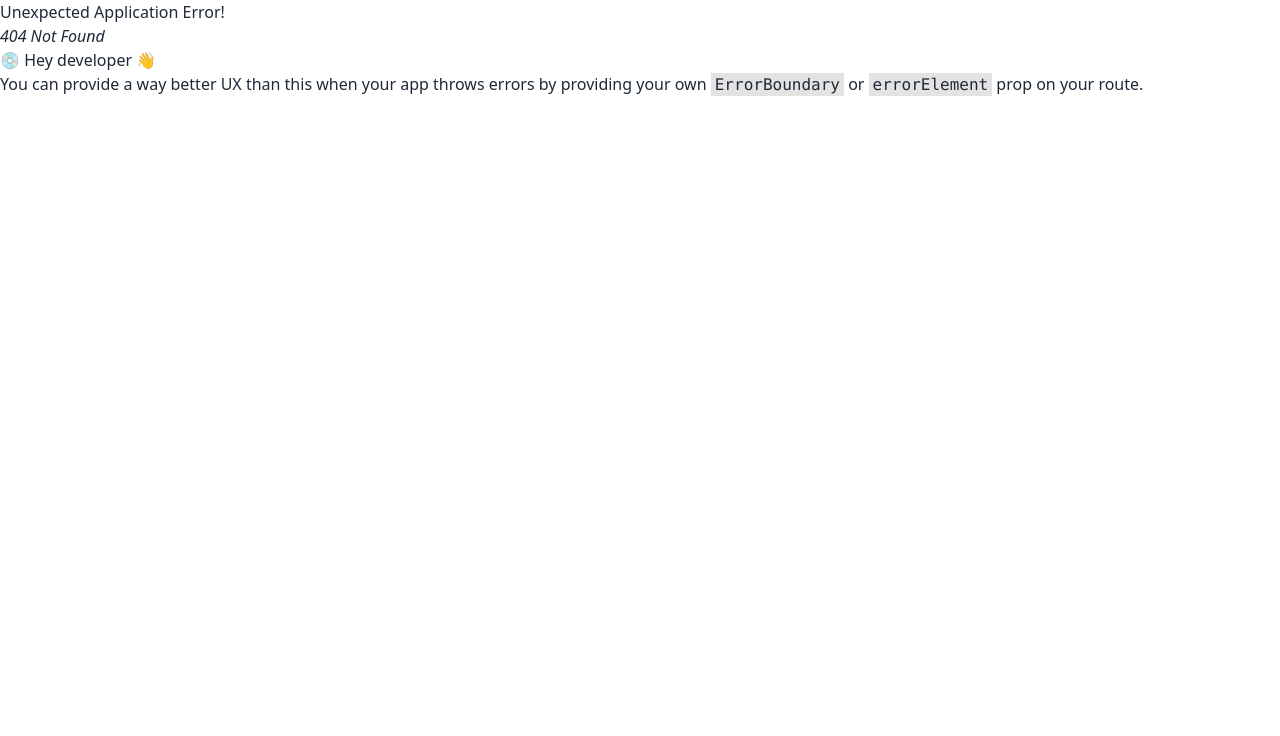
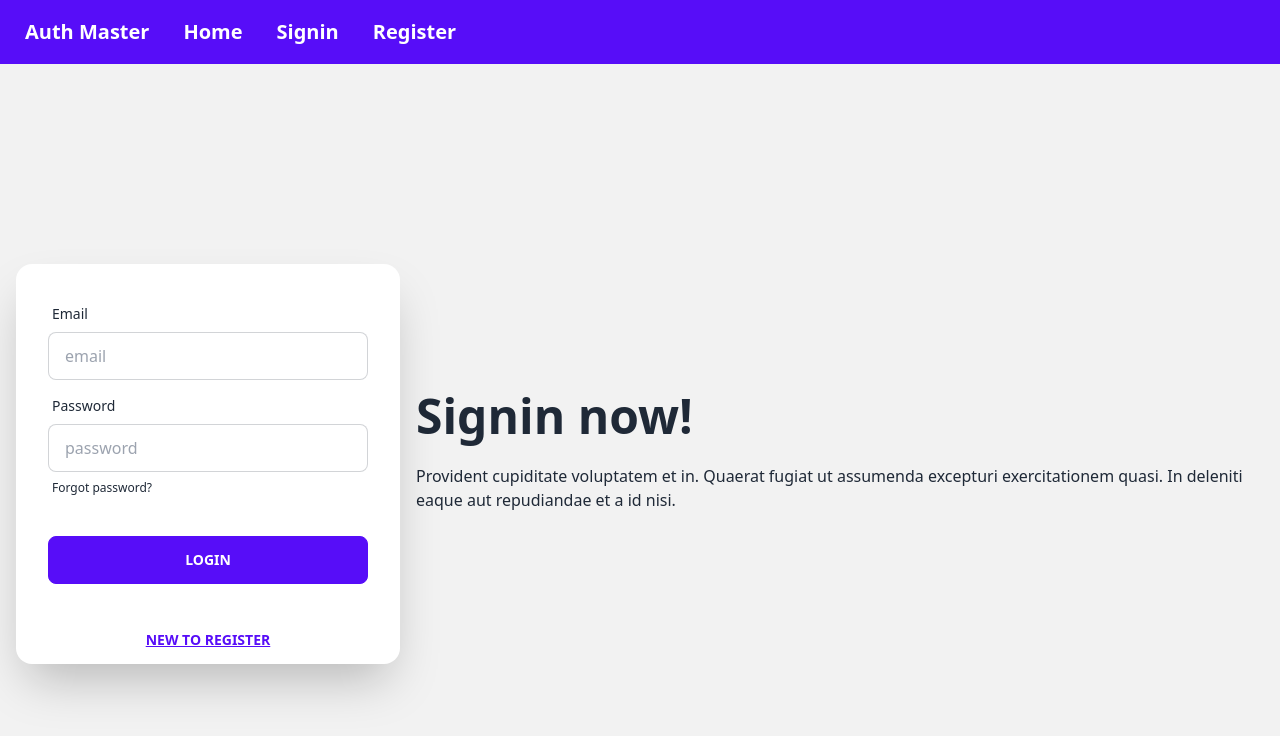
Before and after one commit to masudrahman-dev/auth-firebase-context-tailwind, a React (Vite) app: page /signin in a window 1280 px wide. Before the commit this address had no page. Shown: the top 736 px of the page. Built offline with nearby package versions, Linux system fonts and the light colour scheme.

Commit message:
signin and rigistration done

```diff
--- a/src/Providers/UserProvider.jsx
+++ b/src/Providers/UserProvider.jsx
@@ -1,15 +1,27 @@
 import React, { createContext, useEffect, useState } from "react";
 export const UserContext = createContext(null);
+import {
+  createUserWithEmailAndPassword,
+  getAuth,
+  signInWithEmailAndPassword,
+} from "firebase/auth";
+import app from "../Firebase/Firebase.config";
 
+const auth = getAuth(app);
 const UserProvider = ({ children }) => {
   const [user, setUser] = useState(null);
+  const createUser = (email, password) => {
+    return createUserWithEmailAndPassword(auth, email, password);
+  };
+  const signInUser = (email, password) => {
+    return signInWithEmailAndPassword(auth, email, password);
+  };
   const userInfo = {
     user,
+    createUser,
+    signInUser,
   };
-  //   setUser(userInfo);
-  //   useEffect(() => {
-  //     setUser(userInfo);
-  //   }, []);
+
   return (
     <UserContext.Provider value={userInfo}>{children}</UserContext.Provider>
   );
--- a/src/components/Header.jsx
+++ b/src/components/Header.jsx
@@ -11,8 +11,8 @@ const Header = () => {
         <Link to="/" className="btn btn-ghost normal-case text-xl">
           Home
         </Link>
-        <Link to="/login" className="btn btn-ghost normal-case text-xl">
-          Login
+        <Link to="/signin" className="btn btn-ghost normal-case text-xl">
+          Signin
         </Link>
         <Link to="/register" className="btn btn-ghost normal-case text-xl">
           Register
--- a/src/components/Home.jsx
+++ b/src/components/Home.jsx
@@ -2,8 +2,9 @@ import React, { useContext } from "react";
 import { UserContext } from "../Providers/UserProvider";
 
 const Home = () => {
-  const {user} = useContext(UserContext);
-  console.log(user);
+  const {user,createUser} = useContext(UserContext);
+//   console.log(user);
+//   console.log(createUser());
   return (
     <div>
       {user && <p className="text-3xl text-center my-7">{user.displayName}</p>}
--- a/src/components/Register.jsx
+++ b/src/components/Register.jsx
@@ -1,7 +1,10 @@
-import React from "react";
+import React, { useContext } from "react";
 import { Link } from "react-router-dom";
+import { UserContext } from "../Providers/UserProvider";
 
 const Register = () => {
+  const { user, createUser } = useContext(UserContext);
+
   const registerHandler = (e) => {
     e.preventDefault();
 
@@ -10,7 +13,16 @@ const Register = () => {
     const email = form.email.value;
     const password = form.password.value;
 
-    // console.log(email, password, name);
+    createUser(email, password)
+      .then((result) => {
+        const loggedUser = result.user;
+        console.log(loggedUser);
+      })
+      .catch((err) => {
+        console.log("err :>> ", err);
+      });
+
+    console.log(email, password, name);
     e.target.reset();
   };
   return (
@@ -62,8 +74,8 @@ const Register = () => {
                 required
               />
               <label className="label">
-                <Link to="/login" className="btn btn-link">
-                  Login if already have account.
+                <Link to="/signin" className="btn btn-link">
+                  Signin if already have account.
                 </Link>
               </label>
             </div>
--- a/src/components/Login.jsx
+++ b/src/components/SignIn.jsx
@@ -2,18 +2,24 @@ import React, { useContext } from "react";
 import { Link } from "react-router-dom";
 import { UserContext } from "../Providers/UserProvider";
 
-const Login = () => {
-  const user = useContext(UserContext);
+const SignIn = () => {
+  const { signInUser } = useContext(UserContext);
 
-  console.log(user);
+  const signInHandler = (e) => {
 
-  const logInHandler = (e) => {
     e.preventDefault();
     const form = e.target;
-    const email = form.email;
-    const password = form.password;
+    const email = form.email.value;
+    const password = form.password.value;
+    signInUser(email, password)
+      .then((result) => {
+        const loggedUser = result.user;
+        console.log("loggedUser :>> ", loggedUser);
 
-    // console.log(email, password);
+      })
+      .catch((err) => {
+        console.log("err :>> ", err);
+      });
     e.target.reset();
   };
 
@@ -21,7 +27,7 @@ const Login = () => {
     <div className="hero min-h-screen bg-base-200">
       <div className="hero-content flex-col lg:flex-row-reverse">
         <div className="text-center lg:text-left">
-          <h1 className="text-5xl font-bold">Login now!</h1>
+          <h1 className="text-5xl font-bold">Signin now!</h1>
           <p className="py-6">
             Provident cupiditate voluptatem et in. Quaerat fugiat ut assumenda
             excepturi exercitationem quasi. In deleniti eaque aut repudiandae et
@@ -29,7 +35,7 @@ const Login = () => {
           </p>
         </div>
         <div className="card flex-shrink-0 w-full max-w-sm shadow-2xl bg-base-100">
-          <form onSubmit={logInHandler} className="card-body">
+          <form onSubmit={signInHandler} className="card-body">
             <div className="form-control">
               <label className="label">
                 <span className="label-text">Email</span>
@@ -73,4 +79,4 @@ const Login = () => {
   );
 };
 
-export default Login;
+export default SignIn;
```
Also changed, not shown: src/main.jsx (+4 -4 lines), 1 other file (tests, documents, lock files or other folders).
